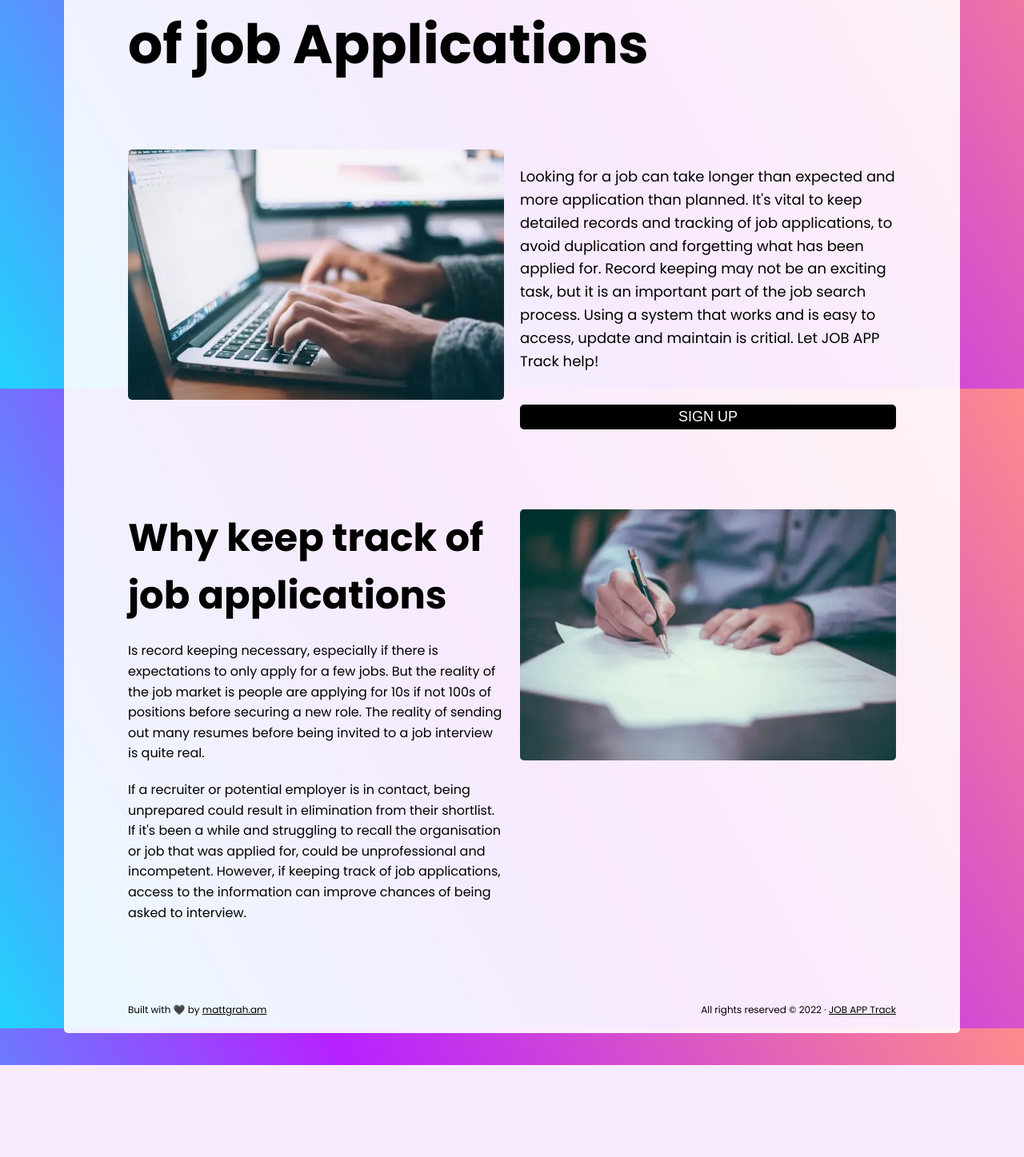
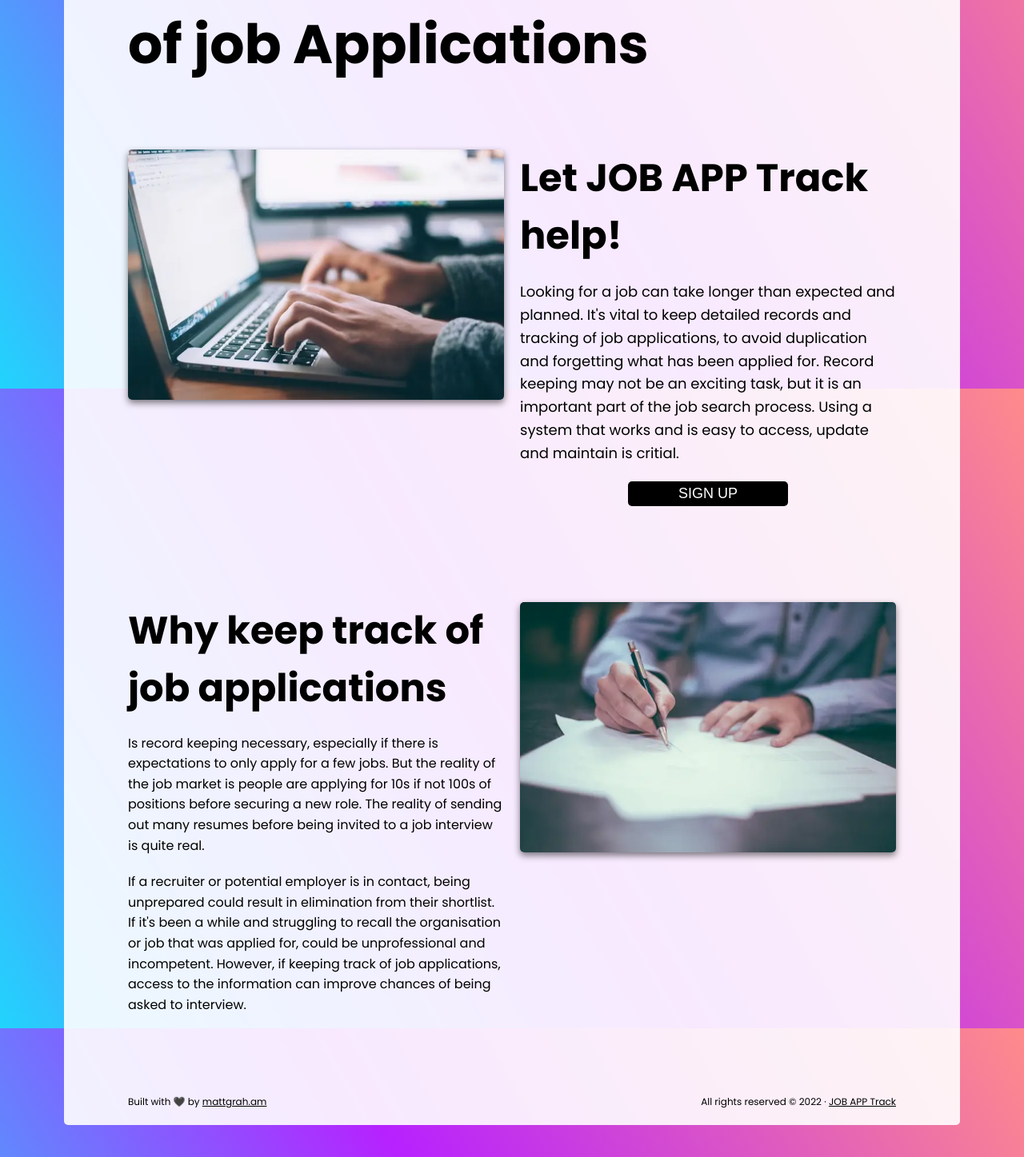
Before and after one commit to mattgrah-am/jobapptrack, a Flask app: page / in a window 1280 px wide. Shown: the part 314-1761 px from the top of the page at 80% size. Before the commit the page ends 1646 px from the top, so only its background shows below. Run offline with Flask 2, Linux system fonts and the light colour scheme; data that the repository does not hold is empty; some libraries are stand-ins or nearby versions.

Commit message:
udpate about page

```diff
--- a/static/components.css
+++ b/static/components.css
@@ -64,6 +64,7 @@
 .about_img_1,
 .about_img_2 {
   width: 100%;
+  box-shadow: 0 4px 8px 0 rgba(0, 0, 0, 0.5);
 }
 
 
@@ -219,6 +220,11 @@ h2.job_header {
   width: auto;
 }
 
+#signup_2 {
+  width: 20rem;
+  margin: 2rem auto 0;
+}
+
 .signup_window.show,
 .login_window.show,
 .newjob_window.show,
--- a/static/media.css
+++ b/static/media.css
@@ -42,6 +42,10 @@
     padding: 0 4rem;
   }
 
+  .about p {
+    margin: 0 0 2rem;
+  }
+
   footer {
     display: flex;
     justify-content: space-between;
@@ -82,7 +86,7 @@
   }
 }
 
-@media only screen and (min-width: 1000px) {
+@media only screen and (min-width: 1200px) {
   .wrapper {
     padding: 4rem 8rem
   }
--- a/templates/about.html
+++ b/templates/about.html
@@ -3,12 +3,16 @@
   <h1>The BEST way to keep track of job Applications</h1>
   <div class="article_1">
     <img src="/static/assets/about_1.webp" alt="person using MacBook" class="about_img_1">
-    <p>Looking for a job can take longer than expected and more application than planned. It's vital to keep detailed
-      records and tracking of job applications, to avoid duplication and forgetting what has been applied for. Record
-      keeping may not be an exciting task, but it is an important part of the job search
-      process. Using a system that works and is easy to access, update and maintain is critial. Let JOB APP Track help!
-    </p>
-    <button id="signup_2" class="btn">SIGN UP</button>
+    <div>
+      <h2>Let JOB APP Track help!</h2>
+      <p>Looking for a job can take longer than expected and planned. It's vital to keep detailed
+        records and tracking of job applications, to avoid duplication and forgetting what has been applied for. Record
+        keeping may not be an exciting task, but it is an important part of the job search
+        process. Using a system that works and is easy to access, update and maintain is critial.
+        <button id="signup_2" class="btn">SIGN UP</button>
+      </p>
+    </div>
+
   </div>
   <div class="article_2">
     <div>
```
